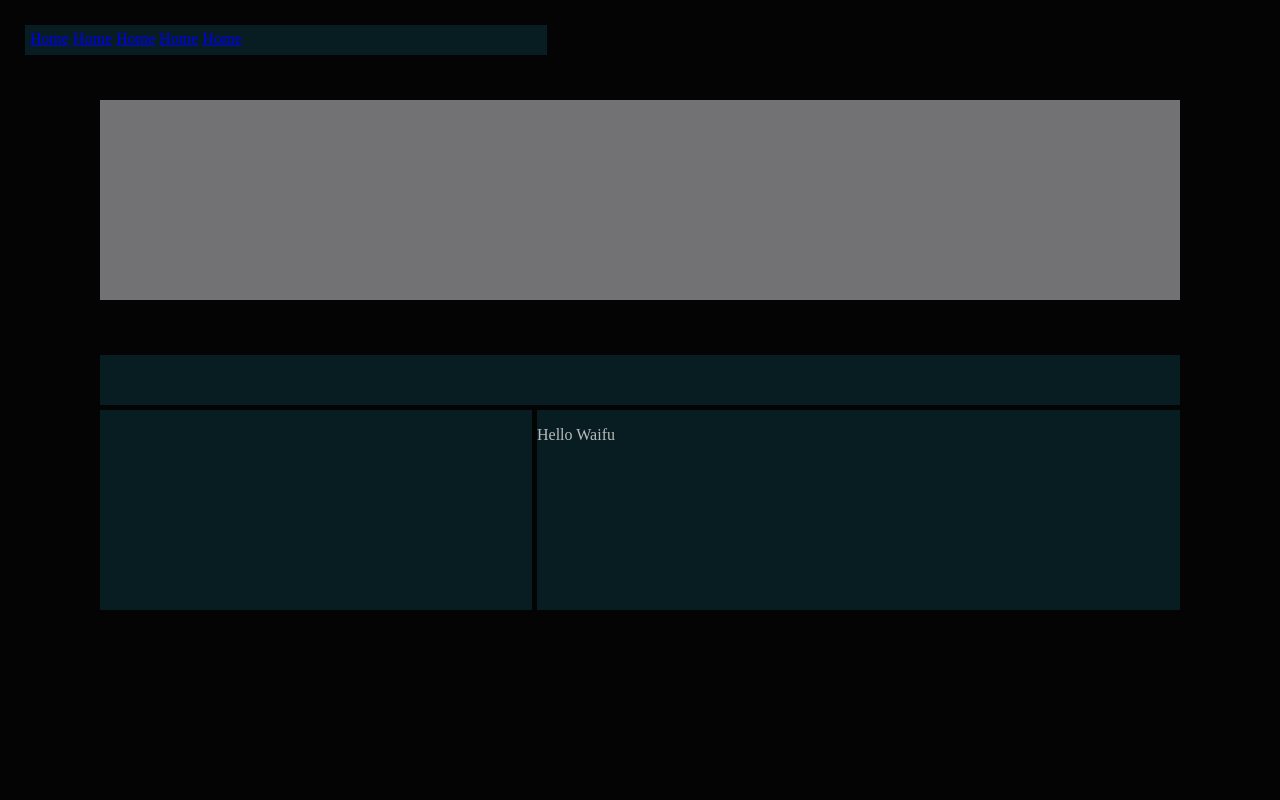
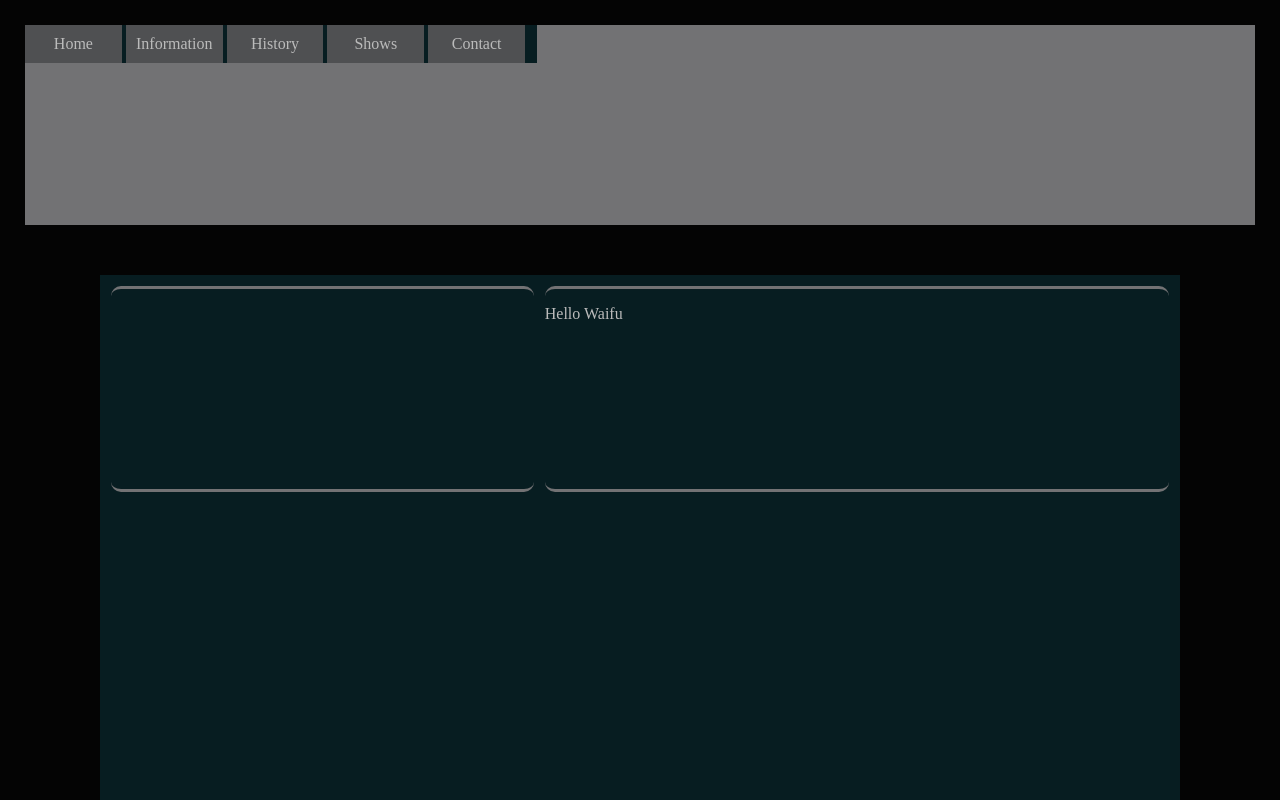
Before and after one commit to ayman-shah/Lab-coats, a plain HTML site: page Index.html in a window 1280 px wide. Shown: the top 800 px of the page. Drawn offline with Linux system fonts and the light colour scheme.

Commit message:
Add files via upload

```diff
--- a/Index.html
+++ b/Index.html
@@ -13,35 +13,44 @@
 
         <link rel="stylesheet" href="Style.css">
 
+          <link rel="stylesheet" href="https://use.fontawesome.com/releases/v5.5.0/css/all.css">
 
     </head>
 
     <body>
 
+
+
+<!--        Div for Banner and Title          -->
+        <div class="banner">
+
+<!--        Navigation Bar Div          -->
         <div class="nav">
 
-            <a href="Index.html">Home</a>
-            <a href="Index.html">Home</a>
-            <a href="Index.html">Home</a>
-            <a href="Index.html">Home</a>
-            <a href="Index.html">Home</a>
+            <a href="Index.html" class="navop">Home </a>
+            <a href="" class="navop">Information </a>
+            <a href="" class="navop">History </a>
+            <a href="" class="navop">Shows </a>
+            <a href="" class="navop">Contact </a>
 
         </div>
 
-        <div class="banner">
 
         </div>
 
-        <div class="itemnav">
 
-        </div>
-
+<!--        Div for Main           -->
         <div class="main">
 
+
+<!--            Div for Image and Image Gallery         -->
             <div class="vis">
 <!--                <img src="images/lab%20coat.jpg" alt="lab coat">-->
             </div>
 
+
+
+<!--            Div for Text/Information on Main            -->
             <div class="word">
                 <p> Hello Waifu</p>
             </div>
@@ -49,6 +58,13 @@
         </div>
 
 
+<!--        Div for List Navigation Bar          -->
+        <div class="listnav">
+
+        </div>
+
+
+<!--        Div for Footer          -->
         <div class="footer">
             <p>please woooooooork</p>
         </div>
--- a/Style.css
+++ b/Style.css
@@ -1,4 +1,4 @@
-
+/*Body/Whole Page Styling*/
 body {
     background: #040404 no-repeat fixed center;
     background-size: auto;
@@ -6,60 +6,109 @@ body {
     color: #BBBBBB;
 }
 
+/*Styling for all divs*/
 div {
-    height: 200px;
+
 }
 
+/*Styling for Navigation Bar*/
 .nav {
     background-color: #071D21;
-    height: 20px;
-    padding: 5px;
     width: 40%;
     position: absolute;
+}
+
+.navop {
+
+}
+
+/*Styling for List Navigation Bar*/
+.listnav {
+    background-color:#071D21;
+    height: 50px;
+    border-top: solid 5px #727274;
+    border-bottom: solid 5px #727274;
+}
+
+/*Styling for Banner*/
+.banner {
+    background-color: #727274;
+    height: 200px;
+
     margin-top: -75px;
     margin-left: -75px;
+    margin-right: -75px;
 }
 
-.itemnav {
-    background-color:#071D21;
-    height: 50px;
-    border: solid 5px #040404;
-    border-left: none;
-    border-right: none;
+/*Styling for Main*/
+.main {
+    background-color: #071D21;
     margin-top: 50px;
+    height: 1000px;
+    padding: 1%;
 }
 
-.banner {
-    background-color: #727274;
-}
-
-.main {
-    background-color: #071D21;
-}
-
+/*Styling for Image/Image Gallery*/
 .vis {
     background-color: #071D21;
     width: 40%;
     float: left;
+/*Border and Outside Styling*/
+    border-top: solid 3px #727274;
+    border-bottom: solid 3px #727274;
+    border-radius: 10px;
+    height: 200px;
 }
 
+/*Styling for Text/Information on Main*/
 .word {
     background-color: #071D21;
     color: #BBBBBB;
     padding 20px;
     float: left;
     width: 59%;
-    border-left: solid 5px #040404;
+/*Border and Outside Styling*/
+    border-top: solid 3px #727274;
+    border-bottom: solid 3px #727274;
+    border-radius: 10px;
+    margin-left: 1%;
+    height: 200px;
 }
 
-
+/*Styling for Footer*/
 .footer {
     background-color: #071D21;
     height: 50px;
     color: white;
     margin-top: 200px;
+    margin-top: 200px;
 }
 
+/*Styling for Links*/
+a {
+    color: #BBBBBB;
+    text-decoration: none;
+    padding: 10px;
+    background-color: #4F5052;
+    display: inline-block;
+    width: 15%;
+    text-align: center;
+}
+
+/*STyling for Visited Links*/
 a:visited {
-    color:hotpink;
+    padding: 10px;
 }
+
+/*Styling for Hovering on Link*/
+a:hover {
+    font-weight: bold;
+    background-color: ;
+    padding: 10px;
+}
+
+/*Styling for Active Link*/
+a:active {
+    padding: 10px;
+
+}
```
